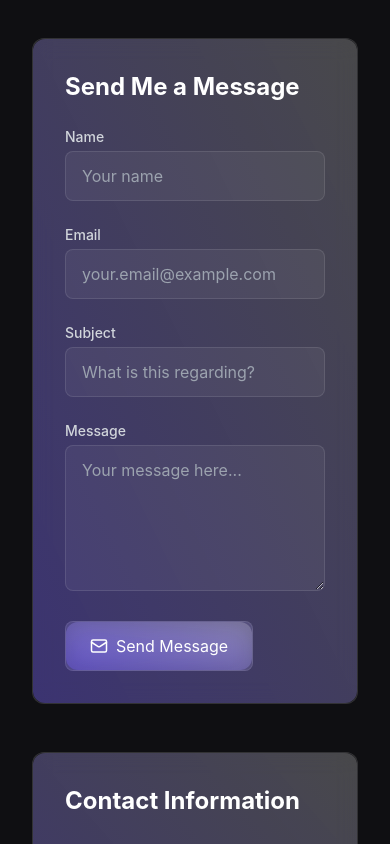
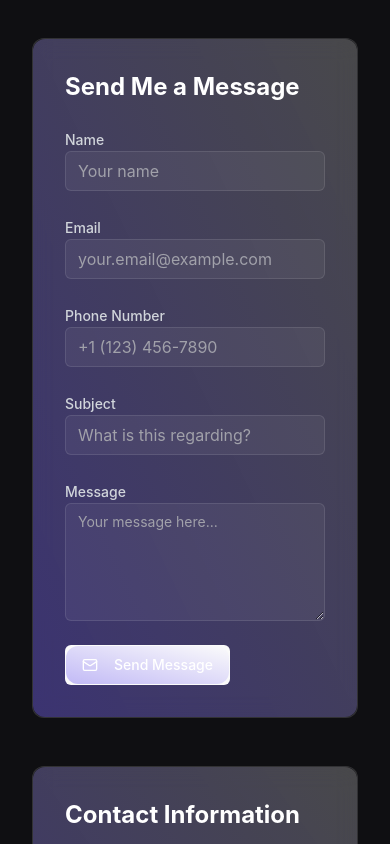
Before and after one commit to BlissMahlathi/hlulani_s_portfolio, a React (Vite) app: page / in a window 390 px wide. Shown: the part 8320-9164 px from the top of the page. Built offline with nearby package versions, Linux system fonts and the light colour scheme.

Commit message:
Add contact form enhancements
Include phone number field and alternative submission methods.

```diff
--- a/src/components/Contact.tsx
+++ b/src/components/Contact.tsx
@@ -1,8 +1,12 @@
 
 import React, { useState, useEffect } from 'react';
 import emailjs from '@emailjs/browser';
-import { Mail, Github, Linkedin, Facebook } from 'lucide-react';
+import { Mail, Github, Linkedin, Facebook, Phone } from 'lucide-react';
 import { useToast } from '@/hooks/use-toast';
+import { Label } from '@/components/ui/label';
+import { Input } from '@/components/ui/input';
+import { Textarea } from '@/components/ui/textarea';
+import { Button } from '@/components/ui/button';
 
 const Contact: React.FC = () => {
   const { toast } = useToast();
@@ -31,6 +35,7 @@ const Contact: React.FC = () => {
   const [formData, setFormData] = useState({
     name: '',
     email: '',
+    phone: '',
     subject: '',
     message: '',
   });
@@ -43,6 +48,20 @@ const Contact: React.FC = () => {
     setFormData({ ...formData, [e.target.id]: e.target.value });
   };
 
+  // Save form data to local storage (as a backup)
+  const saveToLocalStorage = () => {
+    try {
+      const submissions = JSON.parse(localStorage.getItem('contactSubmissions') || '[]');
+      submissions.push({
+        ...formData,
+        date: new Date().toISOString(),
+      });
+      localStorage.setItem('contactSubmissions', JSON.stringify(submissions));
+    } catch (error) {
+      console.error('Error saving to local storage:', error);
+    }
+  };
+
   // Send email function
   const sendEmail = async (e: React.FormEvent) => {
     e.preventDefault();
@@ -50,12 +69,17 @@ const Contact: React.FC = () => {
     setSuccess(false);
 
     try {
+      // Save a copy to local storage
+      saveToLocalStorage();
+
+      // Send via EmailJS
       await emailjs.send(
         "service_aj6gldg", // Your Service ID
         "template_2hrl3bb", // Your Template ID
         {
           from_name: formData.name,
           from_email: formData.email,
+          from_phone: formData.phone,
           subject: formData.subject,
           message: formData.message,
         },
@@ -63,7 +87,7 @@ const Contact: React.FC = () => {
       );
 
       setSuccess(true);
-      setFormData({ name: '', email: '', subject: '', message: '' });
+      setFormData({ name: '', email: '', phone: '', subject: '', message: '' });
 
       toast({
         title: "Message sent!",
@@ -100,13 +124,11 @@ const Contact: React.FC = () => {
             <form ref={formRef} onSubmit={sendEmail} className="space-y-6">
               <div className="grid grid-cols-1 md:grid-cols-2 gap-6">
                 <div>
-                  <label htmlFor="name" className="block text-sm font-medium text-gray-300 mb-1">
-                    Name
-                  </label>
-                  <input
+                  <Label htmlFor="name" className="text-gray-300">Name</Label>
+                  <Input
                     type="text"
                     id="name"
-                    className="w-full bg-white/5 border border-white/10 rounded-lg px-4 py-3 text-white focus:outline-none focus:ring-2 focus:ring-space-accent/50 transition-all duration-300"
+                    className="bg-white/5 border-white/10 text-white focus:ring-space-accent/50"
                     placeholder="Your name"
                     onChange={handleChange}
                     value={formData.name}
@@ -114,13 +136,11 @@ const Contact: React.FC = () => {
                   />
                 </div>
                 <div>
-                  <label htmlFor="email" className="block text-sm font-medium text-gray-300 mb-1">
-                    Email
-                  </label>
-                  <input
+                  <Label htmlFor="email" className="text-gray-300">Email</Label>
+                  <Input
                     type="email"
                     id="email"
-                    className="w-full bg-white/5 border border-white/10 rounded-lg px-4 py-3 text-white focus:outline-none focus:ring-2 focus:ring-space-accent/50 transition-all duration-300"
+                    className="bg-white/5 border-white/10 text-white focus:ring-space-accent/50"
                     placeholder="your.email@example.com"
                     onChange={handleChange}
                     value={formData.email}
@@ -130,13 +150,23 @@ const Contact: React.FC = () => {
               </div>
 
               <div>
-                <label htmlFor="subject" className="block text-sm font-medium text-gray-300 mb-1">
-                  Subject
-                </label>
-                <input
+                <Label htmlFor="phone" className="text-gray-300">Phone Number</Label>
+                <Input
+                  type="tel"
+                  id="phone"
+                  className="bg-white/5 border-white/10 text-white focus:ring-space-accent/50"
+                  placeholder="+1 (123) 456-7890"
+                  onChange={handleChange}
+                  value={formData.phone}
+                />
+              </div>
+
+              <div>
+                <Label htmlFor="subject" className="text-gray-300">Subject</Label>
+                <Input
                   type="text"
                   id="subject"
-                  className="w-full bg-white/5 border border-white/10 rounded-lg px-4 py-3 text-white focus:outline-none focus:ring-2 focus:ring-space-accent/50 transition-all duration-300"
+                  className="bg-white/5 border-white/10 text-white focus:ring-space-accent/50"
                   placeholder="What is this regarding?"
                   onChange={handleChange}
                   value={formData.subject}
@@ -145,13 +175,11 @@ const Contact: React.FC = () => {
               </div>
 
               <div>
-                <label htmlFor="message" className="block text-sm font-medium text-gray-300 mb-1">
-                  Message
-                </label>
-                <textarea
+                <Label htmlFor="message" className="text-gray-300">Message</Label>
+                <Textarea
                   id="message"
                   rows={5}
-                  className="w-full bg-white/5 border border-white/10 rounded-lg px-4 py-3 text-white focus:outline-none focus:ring-2 focus:ring-space-accent/50 transition-all duration-300"
+                  className="bg-white/5 border-white/10 text-white focus:ring-space-accent/50"
                   placeholder="Your message here..."
                   onChange={handleChange}
                   value={formData.message}
@@ -159,14 +187,14 @@ const Contact: React.FC = () => {
                 />
               </div>
 
-              <button
+              <Button
                 type="submit"
-                className="cosmic-border glass px-6 py-3 text-white rounded-lg hover:bg-space-accent/20 transition-all duration-300 inline-flex items-center"
+                className="cosmic-border glass text-white hover:bg-space-accent/20"
                 disabled={isSending}
               >
                 <Mail size={18} className="mr-2" />
                 {isSending ? 'Sending...' : 'Send Message'}
-              </button>
+              </Button>
 
               {success && <p className="text-green-400 mt-4">Message sent successfully!</p>}
             </form>
@@ -186,6 +214,15 @@ const Contact: React.FC = () => {
                     <h4 className="text-lg font-medium mb-1">Email</h4>
                     <a href="mailto:blissmahlathi37@gmail.com" className="text-gray-300 hover:text-white transition-colors duration-300">
                       blissmahlathi37@gmail.com
+                    </a>
+                  </div>
+                </div>
+                <div className="flex items-start">
+                  <Phone className="text-space-accent mr-4 flex-shrink-0" />
+                  <div>
+                    <h4 className="text-lg font-medium mb-1">Phone</h4>
+                    <a href="tel:+27123456789" className="text-gray-300 hover:text-white transition-colors duration-300">
+                      +27 12 345 6789
                     </a>
                   </div>
                 </div>
```
